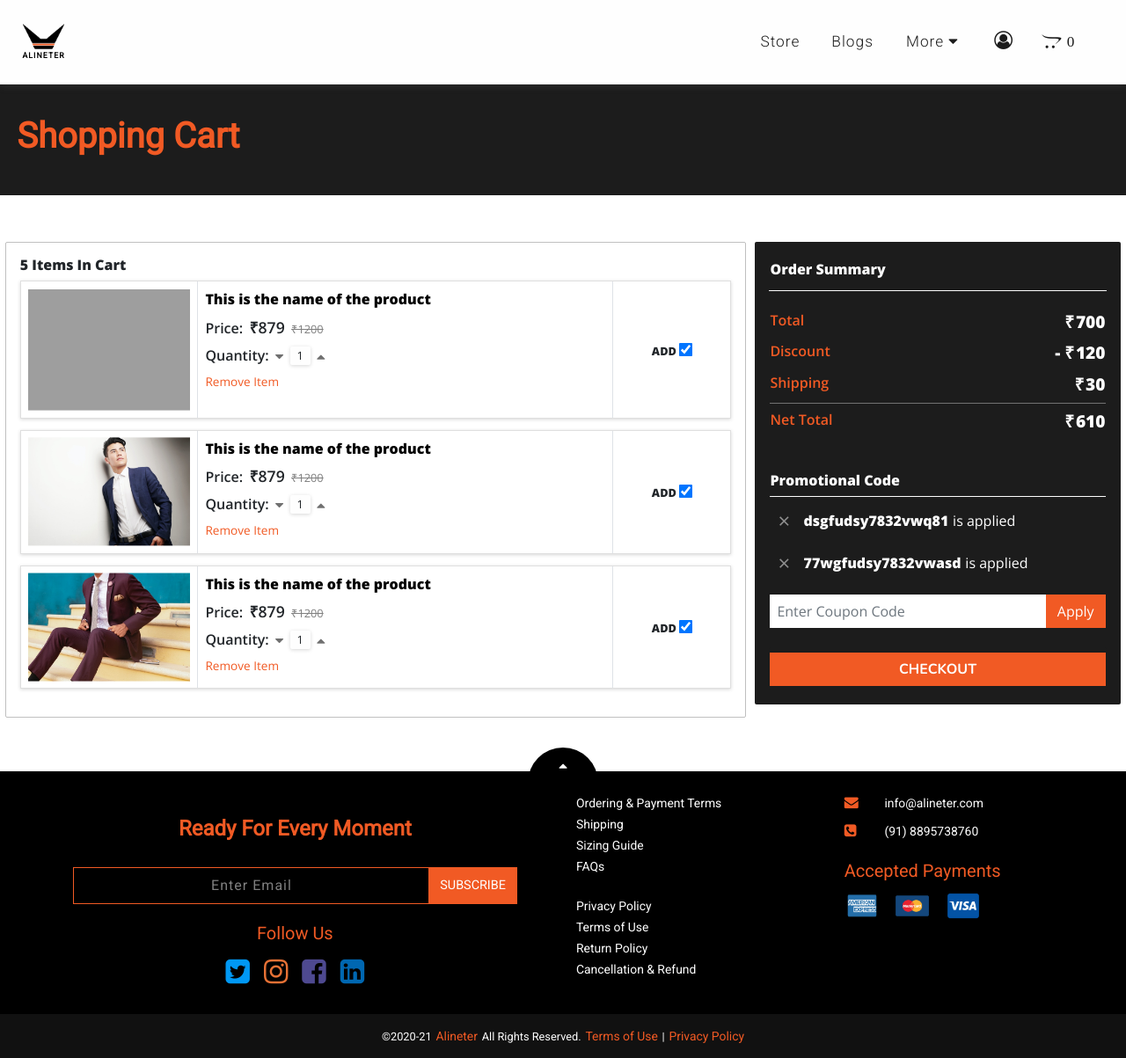
After one commit to mohit9090/alineter-backend, a Django app: page /cart/ in a window 1280 px wide. The commit adds this page. Shown: the whole page at 88% size. Run offline with Django 3.2, Linux system fonts and the light colour scheme; a user stored in the database is signed in; data comes from the database, SQL or seed files in the repository; both versions use the stored data as it was after the commit; some libraries are stand-ins or nearby versions; grey boxes are pictures that could not be loaded.

Commit message:
Complete design for cart page

```diff
--- a/alineter/settings.py
+++ b/alineter/settings.py
@@ -43,6 +43,7 @@ INSTALLED_APPS = [
     'accounts',
     'auth_page',
     'blog',
+    'cart',
     'cookie',
     'company',
     'company_policy',
--- a/alineter/urls.py
+++ b/alineter/urls.py
@@ -21,6 +21,7 @@ urlpatterns = [
     path('account/', include('accounts.urls')),
     path('auth/', include('auth_page.urls')),
     path('blog/', include('blog.urls')),
+    path('cart/', include('cart.urls')),
     path('company/', include('company.urls')),
     path('company/policy/', include('company_policy.urls')),
     path('', include('home.urls')),
--- /dev/null
+++ b/cart/admin.py
@@ -0,0 +1,3 @@
+from django.contrib import admin
+
+# Register your models here.
--- /dev/null
+++ b/cart/apps.py
@@ -0,0 +1,5 @@
+from django.apps import AppConfig
+
+
+class CartConfig(AppConfig):
+    name = 'cart'
--- /dev/null
+++ b/cart/models.py
@@ -0,0 +1,3 @@
+from django.db import models
+
+# Create your models here.
--- /dev/null
+++ b/cart/templates/cart/cart.html
@@ -0,0 +1,285 @@
+
+{% extends 'home/base.html' %}
+
+{% load static %}
+
+
+
+{% block title %}
+
+  <title>Your Cart | Alineter</title>
+
+{% endblock title %}
+
+
+
+{% block seo_metatag %}
+
+  <meta name="description" content="This online SEO cheat sheet lists everyting to rank first...">
+  <meta name="keywords" content="seo,cheat,sheet">
+
+  <meta property="og:site_name" content="Alineter">
+  <meta property="og:title" content="0.1 seconds is all it takes">
+  <meta property="og:description" content="What are the things people notice first to form a quick opinion on you? Here's your answer">
+  <meta property="og:url" content="https://www.colbyfayock.com/2020/03/anyone-can-map-inspiration-and-an-introduction-to-the-world-of-mapping/">
+  <meta property="og:type" content="article">
+
+  <meta property="article:publisher" content="https://www.alineter.com"/>
+  <meta property="article:section" content="Trending Design"/>
+  <meta property="article:tag" content="Fashion"/>
+  <meta property="article:published_time" content="2021-03-12T00:01:56+00:00" />
+  <meta property="article:author" content="Sanmay Biswal"/>
+
+  <meta property="og:image" content="https://mohit9090.github.io/alineter/images/blog-img--1.webp">
+  <meta property="og:image:secure_url" content="https://mohit9090.github.io/alineter/images/blog-img--1.webp">
+  <meta property="og:image:width" content="1280">
+  <meta property="og:image:height" content="640">
+
+  <meta property="twitter:card" content="What are the things people notice first to form a quick opinion on you? Here's your answer" />
+  <meta property="twitter:image" content="https://mohit9090.github.io/alineter/images/blog-img--1.webp" />
+  <meta property="twitter:site" content="ALINETER" />
+
+{% endblock seo_metatag %}
+
+
+
+{% block css_link %}
+
+  <link rel="stylesheet" type="text/css" href="{% static 'css/cart.css' %}?{% now 'U' %}">
+
+{% endblock css_link %}
+
+
+
+{% block page_content %}
+
+  <section id="cart-header" class="w-100 scroll-reveal-content">
+    <div class="reveal__opacity">
+      <h1>Shopping Cart</h1>
+    </div>
+  </section>
+
+  <section id="cart" class="w-100">
+    <div class="row">
+      <div class="cart-container col-lg-8 col-md-7 col-sm-12">
+        <div class="cart--div">
+          <div class="heading--div">
+            <h6 class="heading">5 items in cart</h6>
+          </div>
+          <div class="cart--list-wrapper">
+            <ul class="list cart--list">
+              <li class="list-item cart--item row ml-0 mr-0">
+                <div class="item-img--wrapper col-3 border-right">
+                  <div class="item-img--div cy position-relative">
+                    <a href="#product"><img src="{% static 'images/alineter/men-fashion-2.jpg' %}" class="item-img"></a>
+                  </div>
+                </div>
+
+                <div class="item-detail--wrapper col-7">
+                  <div class="item-detail d-flex flex-column text-left">
+                    <a href="#product" class="item-name">This is the name of the product</a>
+                    <span class="item-price">
+                      <span class="price-tag">Price:</span>
+                      <span class="price-new">₹879</span>
+                      <span class="price-original">₹1200</span>
+                    </span>
+                  </div>
+                  <div class="item-quantity d-flex flex-wrap text-left">
+                    <span class="heading">Quantity:</span>
+                    <div class="item-quantity-counter d-flex">
+                      <button class="btn count--btn upcount"><span class="fa fa-caret-down"></span></button>
+                      <span class="display align-self-center">1</span>
+                      <button class="btn count--btn downcount"><span class="fa fa-caret-up"></span></button>
+                    </div>
+                  </div>
+                  <div class="item-link--div d-flex flex-wrap text-left">
+                    <a href="#remove" class="item-link remove">Remove Item</a>
+                  </div>
+                </div>
+
+                <div class="item-checkout--wrapper col-2 border-left">
+                  <div class="add-for-checkout position-relative cy">
+                    <small class="font-weight-bold">ADD</small>
+                    <input type="checkbox" name="" checked>
+                  </div>
+                </div>
+              </li>
+
+              <li class="list-item cart--item row ml-0 mr-0">
+                <div class="item-img--wrapper col-3 border-right">
+                  <div class="item-img--div cy position-relative">
+                    <a href="#product"><img src="{% static 'images/alineter/men-fashion-5.jpg' %}" class="item-img"></a>
+                  </div>
+                </div>
+
+                <div class="item-detail--wrapper col-7">
+                  <div class="item-detail d-flex flex-column text-left">
+                    <a href="#product" class="item-name">This is the name of the product</a>
+                    <span class="item-price">
+                      <span class="price-tag">Price:</span>
+                      <span class="price-new">₹879</span>
+                      <span class="price-original">₹1200</span>
+                    </span>
+                  </div>
+                  <div class="item-quantity d-flex flex-wrap text-left">
+                    <span class="heading">Quantity:</span>
+                    <div class="item-quantity-counter d-flex">
+                      <button class="btn count--btn upcount"><span class="fa fa-caret-down"></span></button>
+                      <span class="display align-self-center">1</span>
+                      <button class="btn count--btn downcount"><span class="fa fa-caret-up"></span></button>
+                    </div>
+                  </div>
+                  <div class="item-link--div d-flex flex-wrap text-left">
+                    <a href="#remove" class="item-link remove">Remove Item</a>
+                  </div>
+                </div>
+
+                <div class="item-checkout--wrapper col-2 border-left">
+                  <div class="add-for-checkout position-relative cy">
+                    <small class="font-weight-bold">ADD</small>
+                    <input type="checkbox" name="" checked>
+                  </div>
+                </div>
+              </li>
+
+              <li class="list-item cart--item row ml-0 mr-0">
+                <div class="item-img--wrapper col-3 border-right">
+                  <div class="item-img--div cy position-relative">
+                    <a href="#product"><img src="{% static 'images/alineter/men-fashion.jpg' %}" class="item-img"></a>
+                  </div>
+                </div>
+
+                <div class="item-detail--wrapper col-7">
+                  <div class="item-detail d-flex flex-column text-left">
+                    <a href="#product" class="item-name">This is the name of the product</a>
+                    <span class="item-price">
+                      <span class="price-tag">Price:</span>
+                      <span class="price-new">₹879</span>
+                      <span class="price-original">₹1200</span>
+                    </span>
+                  </div>
+                  <div class="item-quantity d-flex flex-wrap text-left">
+                    <span class="heading">Quantity:</span>
+                    <div class="item-quantity-counter d-flex">
+                      <button class="btn count--btn upcount"><span class="fa fa-caret-down"></span></button>
+                      <span class="display align-self-center">1</span>
+                      <button class="btn count--btn downcount"><span class="fa fa-caret-up"></span></button>
+                    </div>
+                  </div>
+                  <div class="item-link--div d-flex flex-wrap text-left">
+                    <a href="#remove" class="item-link remove">Remove Item</a>
+                  </div>
+                </div>
+
+                <div class="item-checkout--wrapper col-2 border-left">
+                  <div class="add-for-checkout position-relative cy">
+                    <small class="font-weight-bold">ADD</small>
+                    <input type="checkbox" name="" checked>
+                  </div>
+                </div>
+              </li>
+
+            </ul>
+          </div>
+        </div>
+      </div>
+
+      <div class="checkout-container col-lg-4 col-md-5 col-sm-12">
+        <div class="checkout--div d-flex flex-column">
+          <div class="heading--div">
+            <h6 class="heading">Order summary</h6>
+          </div>
+
+          <div class="price--div">
+            <ul class="list price--list">
+              <li class="list-item price--item d-flex justify-content-between">
+                <span class="price--item-name">Total</span>
+                <span class="price--item-value">700</span>
+              </li>
+              <li class="list-item price--item d-flex justify-content-between">
+                <span class="price--item-name">Discount</span>
+                <span class="price--item-value discount">120</span>
+              </li>
+              <li class="list-item price--item d-flex justify-content-between">
+                <span class="price--item-name">Shipping</span>
+                <span class="price--item-value">30</span>
+              </li>
+              <li class="list-item price--item d-flex justify-content-between">
+                <span class="price--item-name">Net Total</span>
+                <span class="price--item-value">610</span>
+              </li>
+            </ul>
+          </div>
+
+          <div class="promocode--div">
+            <div class="heading--div">
+              <h6 class="heading">Promotional Code</h6>
+            </div>
+            <div class="promocode-applied--div">
+              <ul class="list promocode--list">
+                <!-- <li class="list-item promocode--item d-flex">
+                  <span class="promocode align-self-center">No Promocode</span>
+                </li> -->
+
+                <li class="list-item promocode--item d-flex">
+                  <button class="btn cancel-code-btn">&times;</button>
+                  <span class="promocode align-self-center">dsgfudsy7832vwq81</span>
+                </li>
+                <li class="list-item promocode--item d-flex">
+                  <button class="btn cancel-code-btn">&times;</button>
+                  <span class="promocode align-self-center">77wgfudsy7832vwasd</span>
+                </li>
+              </ul>
+            </div>
+
+            <div class="promocode--form">
+              <div class="input-group">
+                <input type="text" class="form-control coupon-code--input" name="coupon-code"spellcheck="false" placeholder="Enter Coupon Code">
+                 <div class="input-group-append">
+                   <button type="button" class="btn btn-i-primary apply-code-btn">
+                    <div class="d-flex justify-content-center">
+                      <span>Apply</span>
+                    </div>
+                  </button>
+                </div>
+              </div>
+            </div>
+          </div>
+
+          <div class="checkout--div">
+            <button type="button" class="btn btn-i-primary w-100 checkout-btn">
+              <div class="d-flex justify-content-center">
+                <span>Checkout</span>
+              </div>
+            </button>
+          </div>
+        </div>
+      </div>
+    </div>
+  </section>
+
+{% endblock page_content %}
+
+
+
+{% block js_script_link %}
+
+  <script type="text/javascript">
+    const scrollBtn = document.querySelectorAll(".scroll-btn");
+
+    let isMobile = detectMob();
+    isMobile ? addMobile__Class([...scrollBtn]) : removeMobile__Class([...scrollBtn]);
+  </script>
+
+
+{% endblock js_script_link %}
+
+<!--
+
+-- NOTE --
+
+2) FIX LOADING ANIMATION BEFORE ELEMENTS LOAD
+
+buy now , shop now is not linked
+
+-->
--- /dev/null
+++ b/cart/tests.py
@@ -0,0 +1,3 @@
+from django.test import TestCase
+
+# Create your tests here.
--- /dev/null
+++ b/cart/urls.py
@@ -0,0 +1,8 @@
+from django.urls import path
+from . import views
+
+app_name = 'cart'
+
+urlpatterns = [
+	path('', views.cart, name='cart')
+]
--- /dev/null
+++ b/cart/views.py
@@ -0,0 +1,12 @@
+from django.shortcuts import render
+from django.http import HttpResponse
+
+# Decorators
+from accounts.decorators import only_authenticated_user
+from cookie.decorators import check_login_cookie
+
+
+@check_login_cookie
+@only_authenticated_user
+def cart(request):
+	return render(request, 'cart/cart.html')
--- a/home/templates/home/nav.html
+++ b/home/templates/home/nav.html
@@ -50,7 +50,7 @@
               <span class="fa fa-user-circle-o txt-tertiary" style="font-size:1.3rem"></span>
             </a>
 
-            <a href="" class="nav-link">
+            <a href="{% url 'cart:cart' %}" class="nav-link">
               <span class="fa fa-opencart txt-tertiary">&nbsp;<span>0</span></span>
             </a>
           {% endif %}
--- /dev/null
+++ b/static/css/cart.css
@@ -0,0 +1,186 @@
+#cart-header {
+	padding: 2.2rem 1.2rem;
+	background: var(--bg-tertiary);
+	color: var(--bg-primary);
+	font-family: var(--ff-roboto);
+}
+#cart-header > div > h1 {
+	font-weight: 600;
+}
+
+#cart {
+	margin-top: 2rem;
+	padding: 1rem;
+}
+.cart-container,
+.checkout-container {
+	padding: 0.3rem;
+}
+.cart--div,
+.checkout--div {
+	padding: 1rem;
+	font-family: var(--ff-tertiary);
+	border-radius: 2px;
+}
+.heading--div .heading {
+	text-transform: capitalize;
+	font-weight: bold;
+}
+.list {
+	padding: 0;
+	list-style: none;
+}
+.list-item {
+	margin-bottom: .4rem;
+}
+
+/* CART */
+.cart--div {
+	border: .3px solid #70707070;
+}
+.cart--item {
+	box-shadow: rgba(0, 0, 0, 0.16) 0px 1px 4px;
+	border: .1px solid #00000020;
+}
+.cart--item > div {
+	padding: .5rem;
+}
+.cart--item div:first-child,
+.cart--item div:last-child {
+	text-align: center;
+}
+.cart--item:not(:last-child) {
+	margin-bottom: .8rem;
+}
+.item-img--div {
+	width: 100%;
+	height: 100%;
+}
+.item-img--div .item-img {
+	width: 100%;
+	height: 100%;
+	object-fit: contain;
+}
+.item-detail--wrapper > *:not(:last-child),
+.item-detail > *:not(:last-child) {
+	margin-bottom: .4rem;
+}
+.item-detail > span.item-price > span:not(:last-child) {
+	margin-right: .2rem;
+}
+.item-detail > span.item-price > span.price-tag,
+.item-quantity > .heading {
+	font-weight: 600;
+}
+.item-detail > .item-name {
+	font-weight: 700;
+	color: var(--bg-secondary);
+	transition: .3s ease;
+}
+.item-detail > .item-name:hover {
+	text-decoration: none;
+	color: var(--bg-primary);
+}
+.item-detail > span.item-price > span.price-original {
+	text-decoration: line-through;
+	font-size: .8rem;
+	color: grey;
+}
+.item-detail > span.item-price > span.price-new {
+	font-size: 1.1rem;
+	font-weight: 600;
+}
+.item-quantity > *:not(:last-child),
+.item-quantity-counter > *:not(:last-child) {
+	margin-right: .4rem;
+}
+.item-quantity-counter > .count--btn {
+	padding: 0;
+	color: var(--bg-grey);
+}
+.item-quantity-counter > .display {
+	font-size: .8rem;
+	padding: .05rem .5rem;
+	border-radius: 2px;
+	background: var(--bg-light);
+	box-shadow: rgba(0, 0, 0, 0.16) 0px 1px 4px;
+}
+.item-link--div > .item-link:not(:last-child) {
+	margin-right: .8rem;
+}
+.item-link--div > .item-link {
+	font-size: .85rem;
+	color: var(--bg-primary);
+}
+.item-link--div > .item-link:hover {
+	text-decoration: none;
+}
+.add-for-checkout > input[type="checkbox"] {
+	transform: scale(1.2);
+	cursor: pointer;
+}
+
+/* CHECKOUT */
+.checkout--div {
+	background: var(--bg-tertiary);
+	color: var(--bg-light);
+}
+.checkout--div .heading--div {
+	border-bottom: .3px solid var(--bg-light);
+}
+.checkout--div > div {
+	padding: 0.35rem 0.1rem;
+}
+.checkout--div > div:not(:last-child) {
+	margin-bottom: 1rem;
+}
+.price--item:last-child {
+	border-top: .3px solid #ffffff60;
+	padding-top: .4rem;
+}
+.price--item-name {
+	color: var(--bg-primary);
+	font-weight: 600;
+}
+.price--item-value {
+	font-size: 1.2rem;
+	font-weight: 800;
+}
+.price--item-value:before {
+	content: '₹';
+	margin-right: .1rem;
+}
+.price--item-value.discount:before {
+	content: '- ₹';
+}
+.promocode-applied--div {
+	margin-top: .4rem;
+}
+.promocode--list .cancel-code-btn {
+	padding: .1rem .5rem;
+	font-size: 1.5rem;
+	margin-right: .4rem;
+	color: #ffffff80;
+}
+.promocode--list .promocode {
+	font-weight: 800;
+}
+.promocode--list .promocode:after {
+	content: 'is applied';
+	margin-left: .3rem;
+	font-weight: 400;
+}
+.coupon-code--input {
+	padding: .5rem;
+	border-radius: 0;
+	border: none;
+}
+.coupon-code--input:focus {
+	border: none;
+	box-shadow: none;
+}
+.checkout-btn {
+	text-transform: uppercase;
+	font-family: var(--ff-primary);
+	font-weight: 600;
+}
```
Also changed, not shown: cart/__init__.py (added), cart/migrations/__init__.py (added), db.sqlite3.
